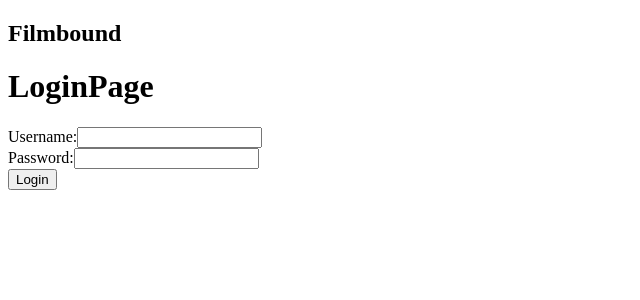
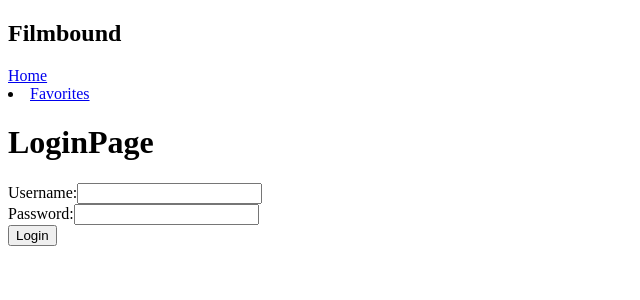
Before and after one commit to SMitchell92/Filmbound, a React (Vite) app in the folder client/: page /login in a window 1280 px wide. Shown: the top 300 px of the page, without its empty margins (0-640 px from the left). Built offline with nearby package versions, Linux system fonts and the light colour scheme.

Commit message:
set up navbar links and the favorites page barebones

```diff
--- a/client/src/components/NavBar.tsx
+++ b/client/src/components/NavBar.tsx
@@ -1,9 +1,12 @@
 import React from 'react';
 import Auth from '../utils/auth';
 import { useState } from 'react';
-/* import { Link } from 'react-router-dom'; */
+import { Link, useLocation } from 'react-router-dom';
+
+
 
 const NavBar: React.FC = () => {
+    const currentPage = useLocation().pathname;
     const [loggedIn, _setLoggedIn] = useState(Auth.loggedIn());
     const handlelogout = () => {
         Auth.logout();
@@ -14,10 +17,26 @@ const NavBar: React.FC = () => {
                 <h1>Filmbound</h1>
             </div>
             <div className="navbar-menu">
-               { loggedIn&& <button className="logout-button" onClick={handlelogout}>
-                    Logout
-                </button>}
-            </div>
+                <Link
+                    to="/"
+
+                    className={currentPage === '/' ? 'nav-link active' : 'nav-link'}
+                >
+                    Home
+                </Link>
+            <li className="nav-item">
+                <Link
+                    to="/FavoritesPage"
+
+                    className={currentPage === '/FavoritesPage' ? 'nav-link active' : 'nav-link'}
+                >
+                    Favorites
+                </Link>
+            </li>
+            {loggedIn && <button className="logout-button" onClick={handlelogout}>
+                Logout
+            </button>}
+        </div>
         </nav>
     );
 };
--- a/client/src/main.tsx
+++ b/client/src/main.tsx
@@ -4,6 +4,7 @@ import ReactDOM from 'react-dom/client';
 import ErrorPage from './pages/ErrorPage.tsx'
 import HomePage from './pages/HomePage.tsx'
 import LoginPage from './pages/LoginPage.tsx'
+import FavoritesPage from './pages/FavoritesPage.tsx';
 
 const router = createBrowserRouter([
   {
@@ -14,6 +15,10 @@ const router = createBrowserRouter([
       {
         index: true,
         element: <HomePage />,
+      },
+      {
+        path: '/FavoritesPage',
+        element: <FavoritesPage />,
       },
       {
         path: 'login',
--- /dev/null
+++ b/client/src/pages/FavoritesPage.tsx
@@ -0,0 +1,19 @@
+import React, {useEffect} from 'react';
+import Auth from '../utils/auth';
+import { useNavigate } from 'react-router-dom';
+
+const FavoritesPage: React.FC = () => {
+    const navigate = useNavigate()
+    useEffect(() => {
+        if (!Auth.loggedIn()) {
+            navigate('/login');
+        }}, [])
+
+    return (
+        <div>
+            <h1>Favorites</h1>
+        </div>
+    );
+};
+
+export default FavoritesPage;
```
